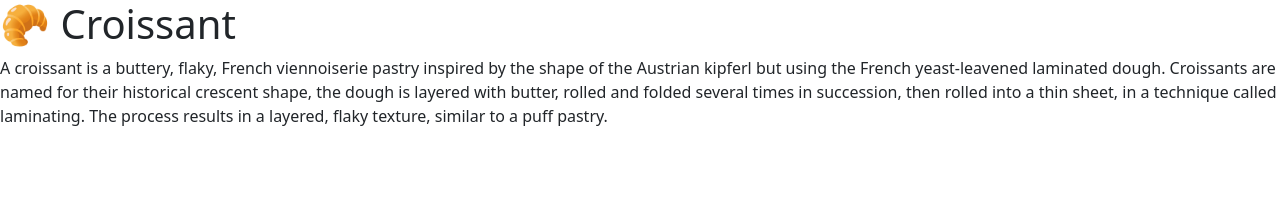
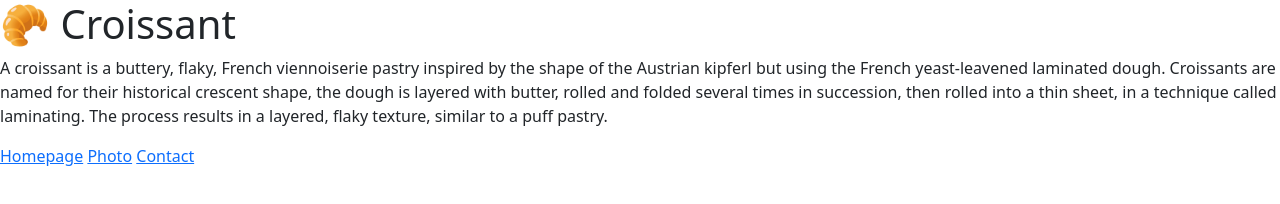
Before and after one commit to Olena-Remina/Croissant, a plain HTML site: page index.html in a window 1280 px wide. Drawn offline with nearby package versions, Linux system fonts and the light colour scheme.

Commit message:
Added content and navigation to index.html

```diff
--- a/index.html
+++ b/index.html
@@ -14,5 +14,10 @@
   <p>
     A croissant is a buttery, flaky, French viennoiserie pastry inspired by the shape of the Austrian kipferl but using the French yeast-leavened laminated dough. Croissants are named for their historical crescent shape, the dough is layered with butter, rolled and folded several times in succession, then rolled into a thin sheet, in a technique called laminating. The process results in a layered, flaky texture, similar to a puff pastry.
   </p>
+  <footer>
+      <a href="index.html">Homepage</a>
+      <a href="photo.html">Photo</a>
+      <a href="contact.html">Contact</a>
+  </footer>
 </body>
 </html>
```
